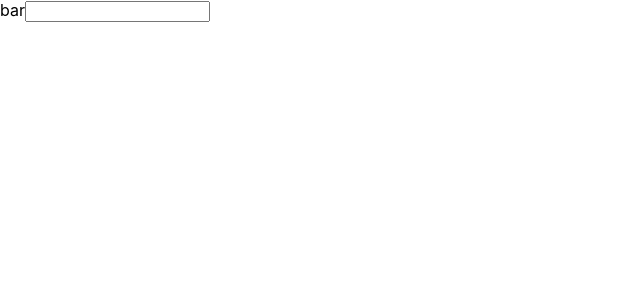
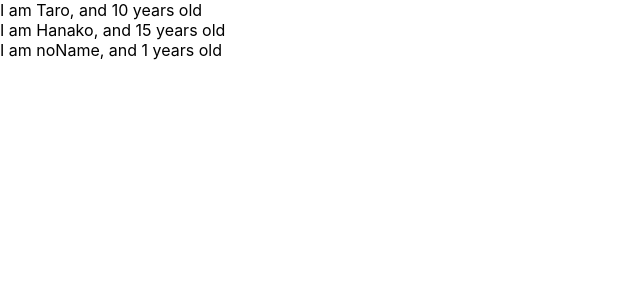
Before and after one commit to cutsome/react-sample, a React (Create React App) app: page / in a window 1280 px wide. Shown: the top 300 px of the page, without its empty margins (0-640 px from the left). Built offline with nearby package versions, Linux system fonts and the light colour scheme.

Commit message:
learn component props

```diff
--- a/src/App.js
+++ b/src/App.js
@@ -1,48 +1,28 @@
-import React, { Component } from 'react';
+import React from 'react';
 
-class App extends Component {
-  render() {
-    return (
-      <React.Fragment>
-        <label htmlFor="bar">bar</label>
-        <input
-          type="text"
-          onClick={() => {
-            console.log("I am clicked");
-          }}
-        />
-      </React.Fragment>
-    );
-  }
+const App = () => {
+  const profiles = [
+    { name: "Taro", age: 10 },
+    { name: "Hanako", age: 15 },
+    { name: "noName" }
+  ]
+  return (
+    <div>
+      {
+        profiles.map((profile, index) => {
+          return <User name={profile.name} age={profile.age} key={index} />;
+        })
+      }
+    </div>
+  );
 }
 
-// function App() {
-//   return (
-//     <React.Fragment>
-//       <label htmlFor="bar">bar</label>
-//       <input
-//         type="text"
-//         onClick={() => {
-//           console.log("I am clicked");
-//         }}
-//       />
-//     </React.Fragment>
-//   );
-// }
+function User(props) {
+  return <div>I am {props.name}, and {props.age} years old</div>;
+}
 
-// const App = () => {
-//   return (
-//     <div>
-//       <Cat />
-//       <Cat />
-//       <Cat />
-//       <Cat />
-//     </div>
-//   );
-// }
-
-// function Cat() {
-//   return <div>Meow!</div>
-// }
+User.defaultProps = {
+  age: 1
+}
 
 export default App;
```
